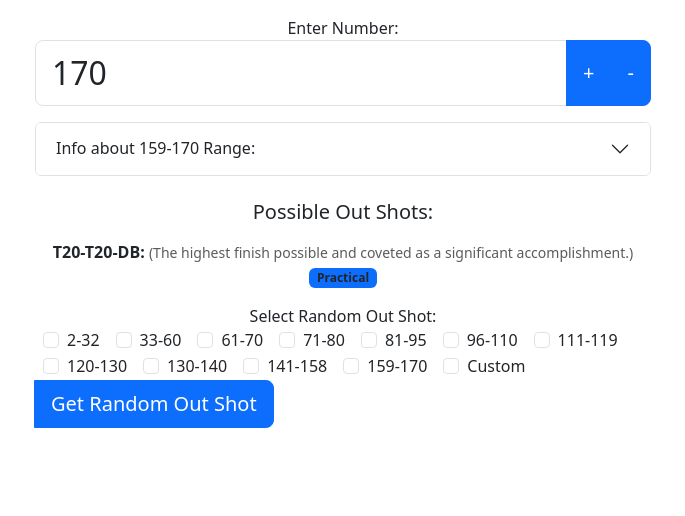
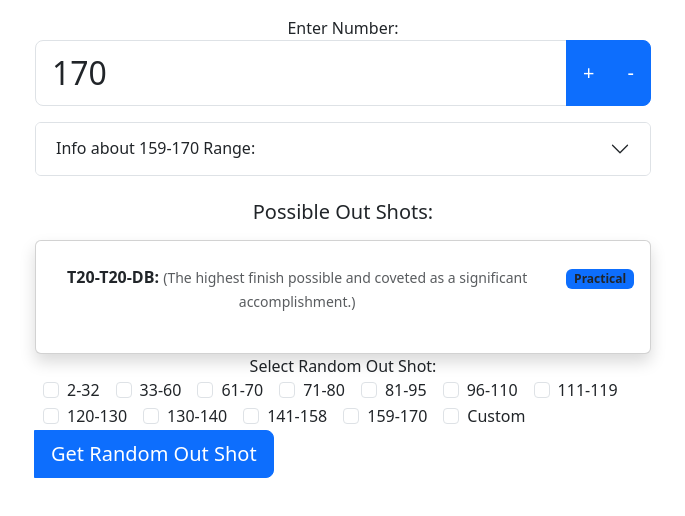
Before and after one commit to anthonymjimenez/dartcheckout, a React (Create React App) app: page / in a window 1280 px wide. Shown: the top 516 px of the page, without its empty margins (297-982 px from the left). Built offline with nearby package versions, Linux system fonts and the light colour scheme.

Commit message:
bannerdata, updated styling

```diff
--- a/src/App.js
+++ b/src/App.js
@@ -9,6 +9,7 @@ import {
   Accordion,
 } from "react-bootstrap";
 import outShotsData from "./OutShots";
+import bannerData from "./BannerData";
 
 const App = () => {
   const initialNumber = 170; // Starting number
@@ -100,50 +101,6 @@ const App = () => {
     setOutShots(outShotsData[randomNumber] || []);
   };
 
-  const bannerData = [
-    { range: "2-32", info: "This is the best place to be." },
-    {
-      range: "33-60",
-      info: "This is a good place to be. You only need 2 darts to finish and you don't need a triple or DB. If your opponent is also on a double or if you only have 2 darts in your hand, you should consider the 2 dart safety shots.",
-    },
-    {
-      range: "61-70",
-      info: "Learn this range!! With 3 darts, you can still finish without hitting a triple. Pay close attention when you only have 2 darts in your hand since you should ALWAYS shoot for the triple that will leave 50 if you only hit a single. Don't put all of your eggs in the triple basket. Instead, leave yourself a 'backup parachute' shot at the Double Bull with your last dart.",
-    },
-    {
-      range: "71-80",
-      info: "You're now into the tough finishes. If you find yourself here with only 2 darts, you MUST hit a triple to finish. If you're in this situation AND your opponent is also on a finish, it makes sense to go for an 'unconventional' triple in order to leave 60 or less with your last 2 darts. If you hit the intended triple it may leave you a 'bad' double but a bad double is better than no double at all.",
-    },
-    {
-      range: "81-95",
-      info: "Now you're into the finishes that require at least a Triple or a Bull. For most of these, it makes sense to go for SB on the first dart. It might seem strange but it means not having to hit a triple. If you only have 2 darts, you MUST hit a triple to finish so don't worry about the bull.",
-    },
-    {
-      range: "96-110",
-      info: "This range is the highest of the possible 2 dart finishes. What makes this range very interesting is that half of them cannot be finished with 2 darts. Welcome to the minefield! With 3 darts in your hand, pay attention to the numbers on either side of your target. If you stray and hit the number next door, will you still have a chance at a 2 dart finish, or will you guarantee your opponent another turn?",
-    },
-    {
-      range: "111-119",
-      info: "From here on, you'll need all three darts to finish. You'll need to know the danger spots from the previous range in order to avoid them.",
-    },
-    {
-      range: "120-130",
-      info: "This range is very interesting. It's very similar to the 60's. You must always shoot for the triple that will leave you a 2 dart finish if you only hit a single. You have to know the 100-110 range. If you do hit the triple, you're left with a 2 dart 60-something finish. (Learn those ones first!)\n\n128 & 129 should be avoided if possible. If you follow the above rule and only hit a single you'll be forced to hit a triple on your second dart.\n\nRemember that with 2 darts, if you're above 70 then you MUST hit a triple to finish. Being above 70 means that you lose the 'hail mary' throw at the DB.",
-    },
-    {
-      range: "130-140",
-      info: "This range is the first that requires you to hit 2 triples in order to finish. You have to know your 2 dart 70-something finishes The exception to the 2 triples rule is 132 and 135 where you can start with a SB.",
-    },
-    {
-      range: "141-158",
-      info: "These are tough and don't have safety nets. The good news is that they're simpler since you must hit 2 specific triples to finish them. You have to know your 2 dart 80-90's finishes.\n\nThere isn't much point worrying about whether the number is odd or even. Most likely there's going to be a T19 or T20 involved so just throw your first dart at the triple you're most comfortable with. If you get the triple, then you can evaluate where to go next. If you hit a single you can't finish it anyhow so keep pounding your favorite triple.\n\nEventually, you'll see how to get to a preferred finish for your next turn. It's important that you know the lower finishes before you have to worry about this aspect of the game.\n\nFor simplicity, you can start with T20 on all of these if you prefer.",
-    },
-    {
-      range: "159-170",
-      info: "You're at the end. Remember the minefield from 99-110? Here is the same minefield + 60. If you're starting your turn on one of the impossible finishes, the good news is that you don't have to worry about taking it out.\n\nWhen you're under 200 with one dart in hand, you need to avoiding shooting at a number where the single will leave you on an impossible finish. You can even look to the neighboring numbers and consider if there is a safety there as well.\n\nRemember that 158 and below are all safe for your next turn.\n\nFor example,\n\nIf you're at 195 with one dart left, the only single that will leave you an opportunity on you next turn would be SB.\n\nIf you're at 188 with one dart left, S20 would leave you stranded on 168, whereas S18 would leave 170.\n\nIf you're at 168 with one dart left, shooting at the T16 is a good option. It is surrounded by numbers that will guarantee you a chance at a finish on your next turn. T20, T19, T18, T17 all have traps around them.",
-    },
-  ];
-
   return (
     <Container fluid className="text-center mt-3">
       <Row>
@@ -210,24 +167,33 @@ const App = () => {
               </Accordion.Item>
             </Accordion>
             <h5 className="mt-4 mb-3">Possible Out Shots:</h5>
+            <div className="card p-3 shadow">
               <ul className="list-unstyled">
                 {outShots.map((shot, index) => (
                   <li key={index} className="mb-2">
                     {shot.value && (
-                    <div>
+                      <div className="row">
+                        <div className="col">
                           <strong>{shot.value}:</strong>{" "}
                           {shot.note && (
-                        <small className="text-muted ml-2">
-                          ({shot.note}){" "}
-                        </small>
+                            <small className="text-muted">({shot.note})</small>
                           )}
+                        </div>
+                        <div className="col-auto">
+                          <div className="badge-container">
                             {shot.label === "Practical" && (
-                        <Badge variant="light" className="bg-primary text-dark">
+                              <Badge
+                                variant="light"
+                                className="bg-primary text-dark"
+                              >
                                 {shot.label}
                               </Badge>
                             )}
                             {shot.label === "Professional" && (
-                        <Badge variant="light" className="bg-success text-dark">
+                              <Badge
+                                variant="light"
+                                className="bg-success text-dark"
+                              >
                                 {shot.label}
                               </Badge>
                             )}
@@ -239,11 +205,22 @@ const App = () => {
                                 {shot.label}
                               </Badge>
                             )}
+                            {shot.label === "Two Dart Safety" && (
+                              <Badge
+                                variant="light"
+                                className="bg-secondary text-dark"
+                              >
+                                {shot.label}
+                              </Badge>
+                            )}
+                          </div>
+                        </div>
                       </div>
                     )}
                   </li>
                 ))}
               </ul>
+            </div>
           </div>
           <Form.Group controlId="formRandomOutShot">
             <Form.Label className="mb-0">Select Random Out Shot:</Form.Label>
--- /dev/null
+++ b/src/BannerData.js
@@ -0,0 +1,45 @@
+const bannerData = [
+  { range: "2-32", info: "This is the best place to be." },
+  {
+    range: "33-60",
+    info: "This is a good place to be. You only need 2 darts to finish and you don't need a triple or DB. If your opponent is also on a double or if you only have 2 darts in your hand, you should consider the 2 dart safety shots.",
+  },
+  {
+    range: "61-70",
+    info: "Learn this range!! With 3 darts, you can still finish without hitting a triple. Pay close attention when you only have 2 darts in your hand since you should ALWAYS shoot for the triple that will leave 50 if you only hit a single. Don't put all of your eggs in the triple basket. Instead, leave yourself a 'backup parachute' shot at the Double Bull with your last dart.",
+  },
+  {
+    range: "71-80",
+    info: "You're now into the tough finishes. If you find yourself here with only 2 darts, you MUST hit a triple to finish. If you're in this situation AND your opponent is also on a finish, it makes sense to go for an 'unconventional' triple in order to leave 60 or less with your last 2 darts. If you hit the intended triple it may leave you a 'bad' double but a bad double is better than no double at all.",
+  },
+  {
+    range: "81-95",
+    info: "Now you're into the finishes that require at least a Triple or a Bull. For most of these, it makes sense to go for SB on the first dart. It might seem strange but it means not having to hit a triple. If you only have 2 darts, you MUST hit a triple to finish so don't worry about the bull.",
+  },
+  {
+    range: "96-110",
+    info: "This range is the highest of the possible 2 dart finishes. What makes this range very interesting is that half of them cannot be finished with 2 darts. Welcome to the minefield! With 3 darts in your hand, pay attention to the numbers on either side of your target. If you stray and hit the number next door, will you still have a chance at a 2 dart finish, or will you guarantee your opponent another turn?",
+  },
+  {
+    range: "111-119",
+    info: "From here on, you'll need all three darts to finish. You'll need to know the danger spots from the previous range in order to avoid them.",
+  },
+  {
+    range: "120-130",
+    info: "This range is very interesting. It's very similar to the 60's. You must always shoot for the triple that will leave you a 2 dart finish if you only hit a single. You have to know the 100-110 range. If you do hit the triple, you're left with a 2 dart 60-something finish. (Learn those ones first!)\n\n128 & 129 should be avoided if possible. If you follow the above rule and only hit a single you'll be forced to hit a triple on your second dart.\n\nRemember that with 2 darts, if you're above 70 then you MUST hit a triple to finish. Being above 70 means that you lose the 'hail mary' throw at the DB.",
+  },
+  {
+    range: "130-140",
+    info: "This range is the first that requires you to hit 2 triples in order to finish. You have to know your 2 dart 70-something finishes The exception to the 2 triples rule is 132 and 135 where you can start with a SB.",
+  },
+  {
+    range: "141-158",
+    info: "These are tough and don't have safety nets. The good news is that they're simpler since you must hit 2 specific triples to finish them. You have to know your 2 dart 80-90's finishes.\n\nThere isn't much point worrying about whether the number is odd or even. Most likely there's going to be a T19 or T20 involved so just throw your first dart at the triple you're most comfortable with. If you get the triple, then you can evaluate where to go next. If you hit a single you can't finish it anyhow so keep pounding your favorite triple.\n\nEventually, you'll see how to get to a preferred finish for your next turn. It's important that you know the lower finishes before you have to worry about this aspect of the game.\n\nFor simplicity, you can start with T20 on all of these if you prefer.",
+  },
+  {
+    range: "159-170",
+    info: "You're at the end. Remember the minefield from 99-110? Here is the same minefield + 60. If you're starting your turn on one of the impossible finishes, the good news is that you don't have to worry about taking it out.\n\nWhen you're under 200 with one dart in hand, you need to avoiding shooting at a number where the single will leave you on an impossible finish. You can even look to the neighboring numbers and consider if there is a safety there as well.\n\nRemember that 158 and below are all safe for your next turn.\n\nFor example,\n\nIf you're at 195 with one dart left, the only single that will leave you an opportunity on you next turn would be SB.\n\nIf you're at 188 with one dart left, S20 would leave you stranded on 168, whereas S18 would leave 170.\n\nIf you're at 168 with one dart left, shooting at the T16 is a good option. It is surrounded by numbers that will guarantee you a chance at a finish on your next turn. T20, T19, T18, T17 all have traps around them.",
+  },
+];
+
+export default bannerData;
```
Lines whose indentation alone changed are shown as unchanged.
